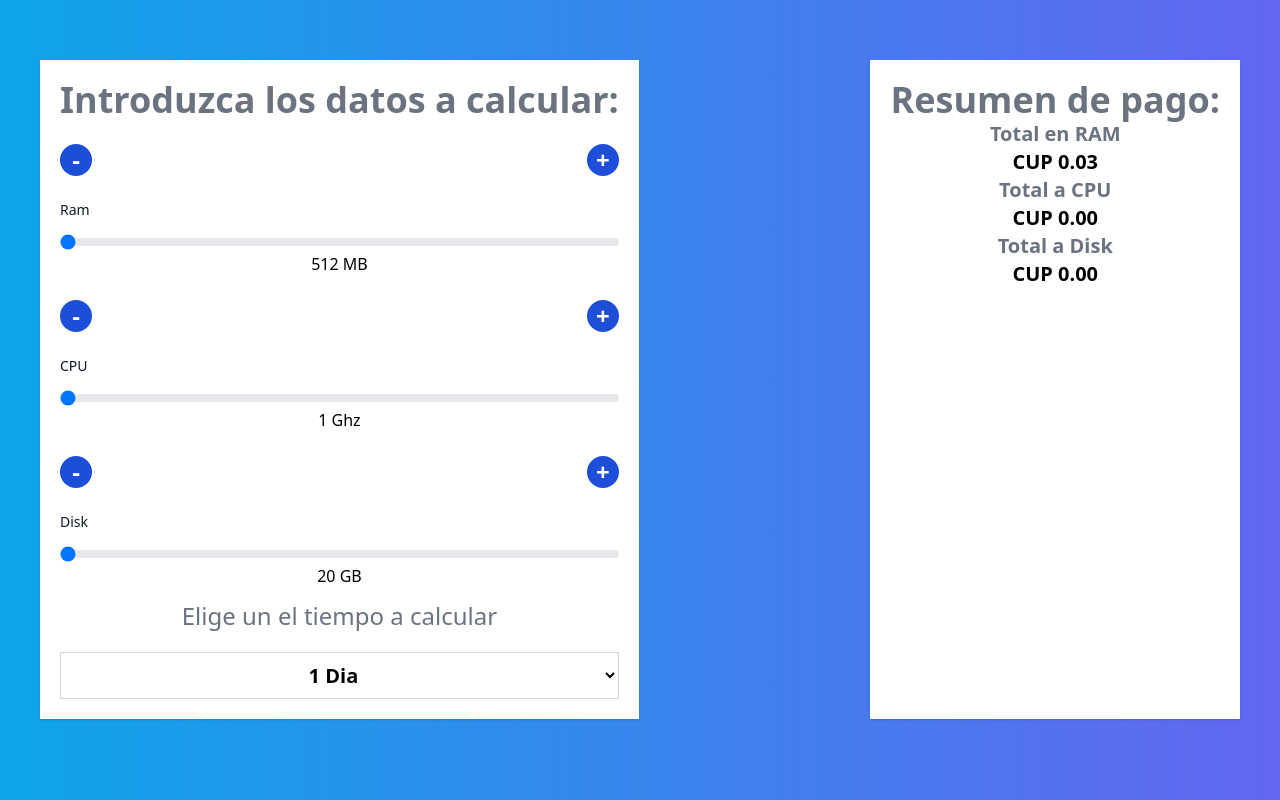
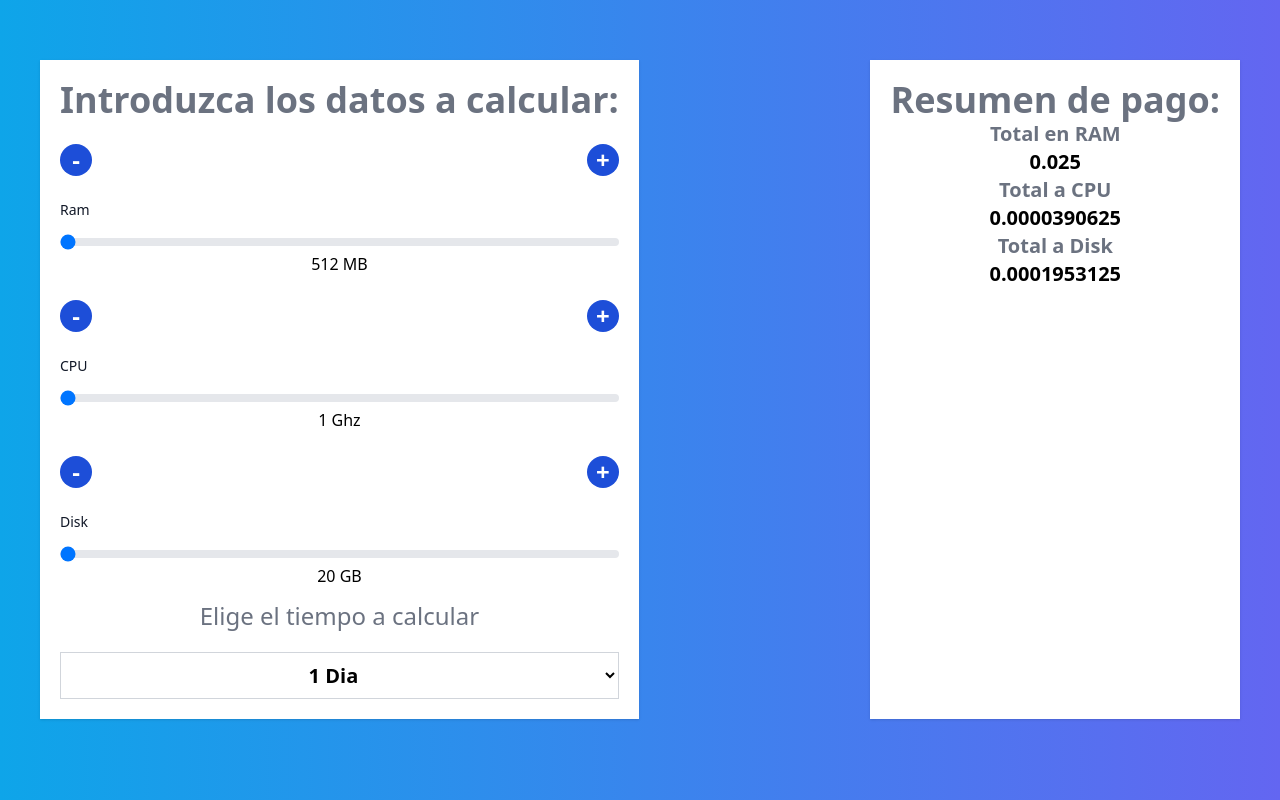
Before and after one commit to kaelthasmanu/CalculadoraVPSEtecsa, a React (Vite) app: page / in a window 1280 px wide. Built offline with nearby package versions, Linux system fonts and the light colour scheme.

Commit message:
fixing something things

```diff
--- a/src/App.jsx
+++ b/src/App.jsx
@@ -19,7 +19,6 @@ function App() {
 
     useEffect(() => {
         const totalpago = calculateTotal(Ram , CPU , Disk , tiempo)
-        console.log(totalpago[1])
         setPagoCPU(totalpago[1])
     }, [CPU , tiempo]);
 
@@ -161,7 +160,7 @@ function App() {
             />
             <p className="mb-3 text-center">{Disk} GB</p>
             <h2 className="text-2xl text-gray-500 text-center">
-                Elige un el tiempo a calcular
+                Elige el tiempo a calcular
             </h2>
             <select className="mt-5 w-full p-2 bg-white border border-gray-300 rounder-lg text-center text-xl font-bold"
             value={tiempo}
@@ -177,11 +176,11 @@ function App() {
         <div className="m-10 bg-white shadow p-5">
             <h1 className="text-4xl font-extrabold text-gray-500 text-center">Resumen de pago:</h1>
             <p className="text-xl text-gray-500 text-center font-bold">Total en RAM</p>
-            <p className="text-xl text-black text-center font-bold">{formatMoney(pagoRam)}</p>
+            <p className="text-xl text-black text-center font-bold">{pagoRam}</p>
             <p className="text-xl text-gray-500 text-center font-bold">Total a CPU</p>
-            <p className="text-xl text-black text-center font-bold">{formatMoney(pagoCPU)}</p>
+            <p className="text-xl text-black text-center font-bold">{pagoCPU}</p>
             <p className="text-xl text-gray-500 text-center font-bold">Total a Disk</p>
-            <p className="text-xl text-black text-center font-bold">{formatMoney(pagoDisk)}</p>
+            <p className="text-xl text-black text-center font-bold">{pagoDisk}</p>
         </div>
     </div>
 
--- a/src/helpers/index.js
+++ b/src/helpers/index.js
@@ -12,14 +12,16 @@ const formatMoney = (valor) => {
 }
 
 const calculateTotal = (ram,cpu,disk , time) => {
-    let totalRam = 512
-    let totalCPU = 1
-    let totalDisk = 20
+    let totalRam = 0.05
+    let totalCPU = 0.04
+    let totalDisk = 0.01
 
     if(time === 1){
         totalRam = ram  * precioRam / convert
         totalCPU = cpu * precioCPU / convert
         totalDisk = disk * precioDisk / convert
+    }else if (time === 7){
+
     }
     return [totalRam,totalCPU,totalDisk]
 }
```
